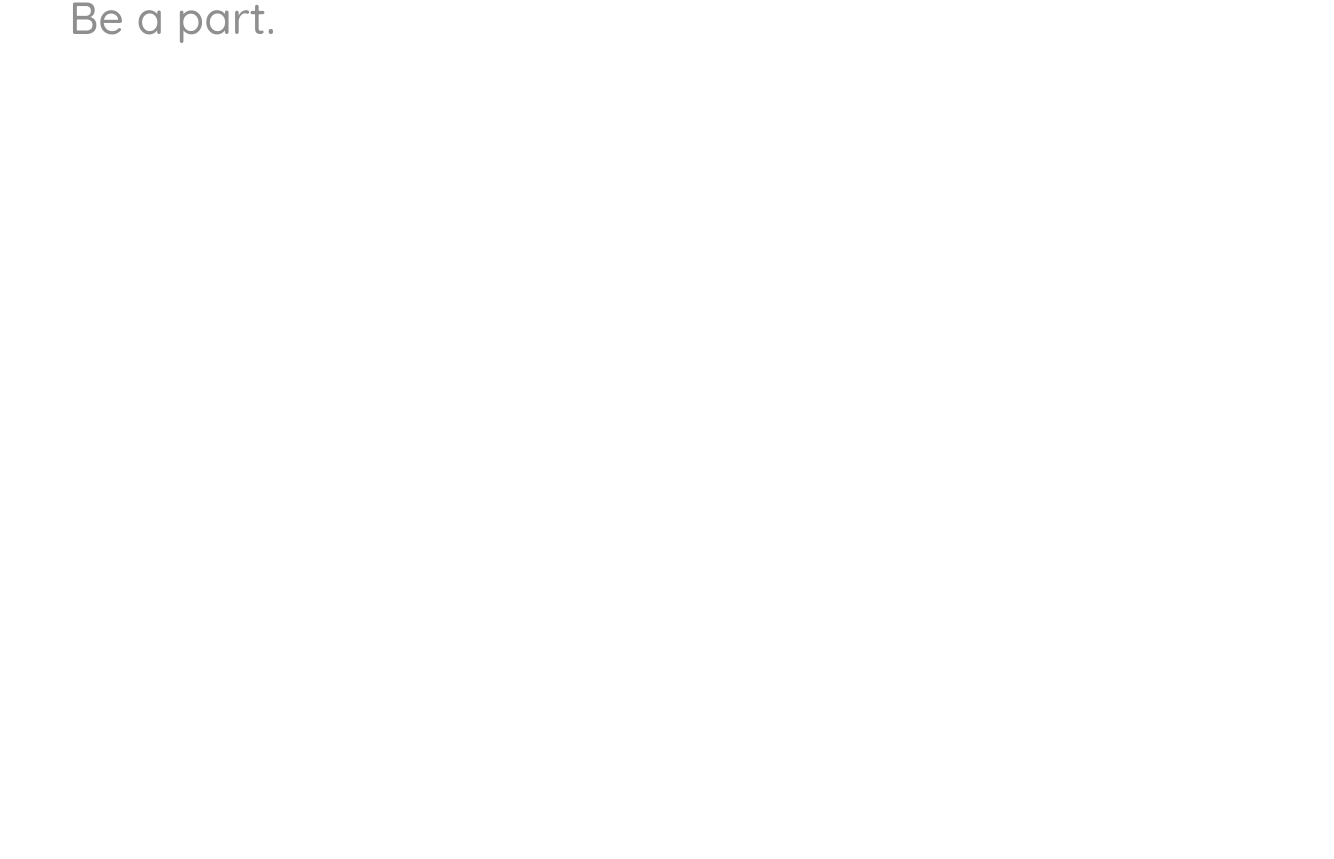
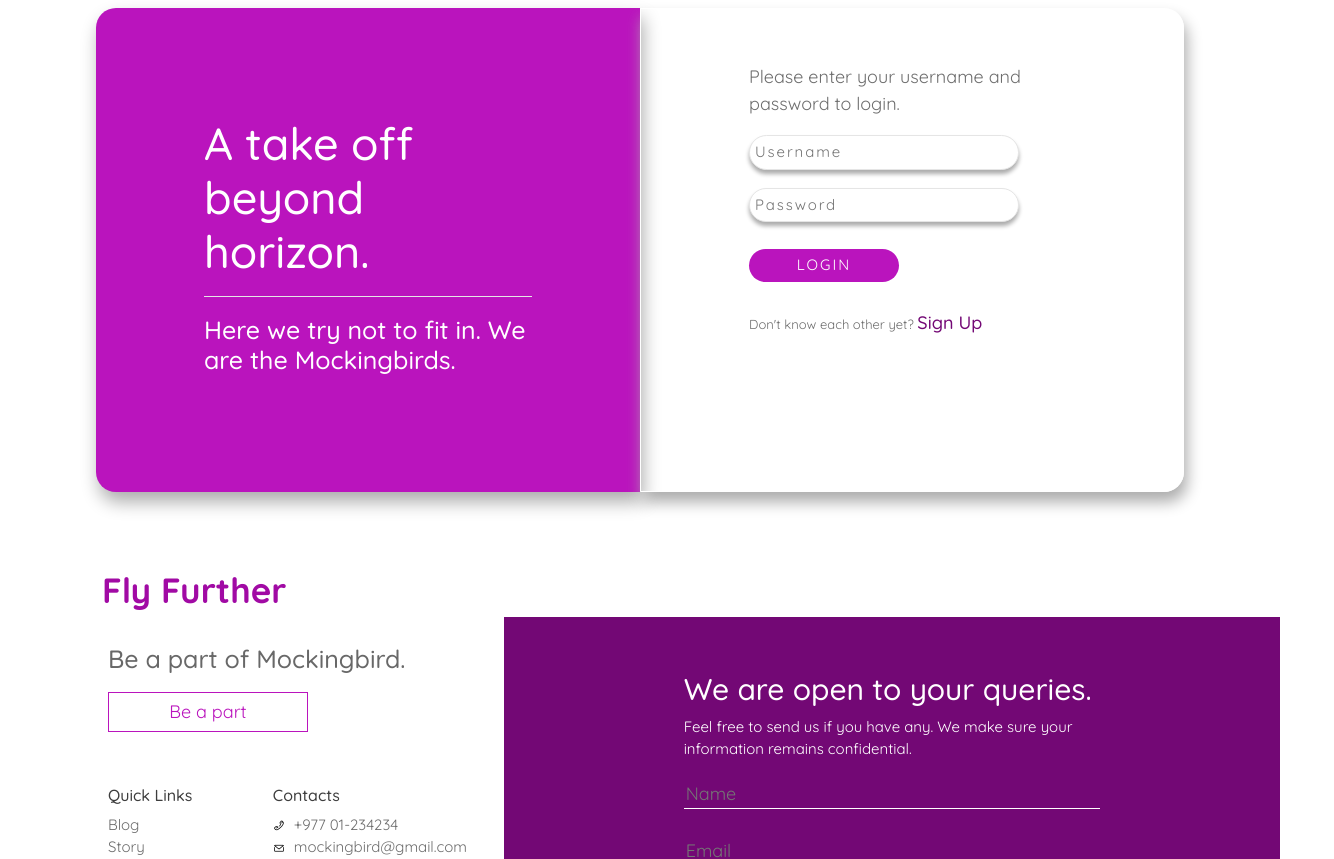
Before and after one commit to gayatribudha/mockingbird, a React (Create React App) app: page /beapart in a window 1280 px wide. Shown: the part 121-980 px from the top of the page, 1334 px wide, since content can reach past the window. Before the commit the page ends 800 px from the top, so only its background shows below. Built offline with nearby package versions, Linux system fonts and the light colour scheme.

Commit message:
Create login form.

```diff
--- /dev/null
+++ b/src/assets/css/beAPart.css
@@ -0,0 +1,68 @@
+.left-box {
+    border-top-left-radius: 20px;
+    border-bottom-left-radius: 20px;
+    background-color: #ba14bd;
+    box-shadow: 3px 10px 18px #acacac;
+}
+
+.right-box {
+    border-top-right-radius: 20px;
+    border-bottom-right-radius: 20px;
+    border: 1px solid #ffffff;
+    box-shadow: 3px 10px 15px #acacac;
+}
+
+.heading-caption {
+    color: white;
+}
+
+.sub-caption {
+    color: white;
+}
+
+.white-line {
+    background-color: white;
+}
+
+.login-input {
+    border-radius: 20px;
+    border: 1px solid #e5e5e5;
+    box-shadow: 0px 4px 4px #acacac;
+    padding: 5px;
+    font-size: 15px;
+    width: 270px;
+    letter-spacing: 1.9px;
+}
+
+
+.login-input:focus {
+    border: 1px solid #ba14bd;
+}
+
+.login-button {
+    background-color: #ba14bd;
+    border-radius: 20px;
+    color: white;
+    padding: 5px;
+    width: 150px;
+    border: 0px;
+    font-size: 15px;
+    letter-spacing: 2px;
+}
+
+.login-button:hover {
+    box-shadow: 0px 4px 4px #ba14bd;
+}
+
+.signup {
+    font-weight: 500;
+    font-size: 18px;
+}
+
+.signup:hover {
+    text-decoration: underline;
+}
+
+.bottom-text {
+    font-size: 13px;
+}
--- a/src/pages/BeAPart.js
+++ b/src/pages/BeAPart.js
@@ -1,10 +1,33 @@
-import React from 'react'
+import React from 'react';
+import '../assets/css/beAPart.css';
+import Footer from '../partials/Footer/Footer';
 
 export default function Home() {
     return (
-        <div className="container-fluid mx-5">
-            <h1>Be a part.</h1>
+        <div className="container-fluid">
+            <div className="row my-3 pb-5 mx-2 mx-md-5 mx-lg-5 px-md-4 px-lg-4">
+                <div className="left-box col-sm-12 col-md-6 col-lg-6 px-sm-3 px-md-5 py-md-5 py-lg-5 d-none d-md-block d-lg-block">
+                    <div className="px-3 py-3 px-md-5 px-lg-5 py-md-5 py-lg-5">
+                        <h1 className="heading-caption">A take off beyond horizon.</h1>
+                        <hr className="white-line" />
+                        <h2 className="sub-caption">Here we try not to fit in. We are the Mockingbirds.</h2>
+                    </div>
 
-        </div>
+                </div>
+                <div className="right-box col-sm-12 col-md-6 col-lg-6 px-sm-3 px-md-5 py-md-5 py-lg-5 ">
+                    <div className="px-3 py-3 px-md-5 px-lg-5 py-md-0 py-lg-0">
+                        <p>Please enter your username and password to login.</p>
+                        <form>
+                            <input type="text" className="login-input" placeholder="Username" /><br />
+                            <input type="password" className="login-input mt-3" placeholder="Password" /><br />
+
+                            <button className="login-button mt-4" type="submit">LOGIN</button>
+                        </form>
+                        <p className="bottom-text mt-4">Don't know each other yet? <span className="signup">Sign Up</span></p>
+                    </div>
+                </div>
+            </div>
+            <Footer />
+        </div >
     )
 }
--- a/src/partials/Footer/Footer.css
+++ b/src/partials/Footer/Footer.css
@@ -30,7 +30,7 @@ p {
     color:#6e6e6e;
 }
 
-form {
+.query-form {
     background-color: #730875;
 }
 
--- a/src/partials/Footer/Footer.js
+++ b/src/partials/Footer/Footer.js
@@ -67,17 +67,17 @@ export default function Footer() {
                     </div>
                 </div >
                 <div className="col-sm-12 col-md-8 col-lg-8 mr-md-0 mr-lg-0 pr-sm-0 pr-md-0 pr-lg-0">
-                    <form className="">
+                    <form className="query-form">
                         <div className="mx-md-5 mx-lg-5 px-md-5 px-lg-5 py-md-5 py-lg-5 py-2">
-                            <div className="mx-3">
+                            <div className="mx-3 mr-md-5 mx-lg-5 px-md-3 px-lg-3">
                                 <h3 className="form-title">We are open to your queries.</h3>
                                 <p className="form-text">Feel free to send us if you have any. We make sure your
                             information remains confidential.</p>
                             </div>
-                            <div className="mx-3">
-                                <input type="text" className="form-input" placeholder="Name" />
-                                <input type="email" className="form-input mt-4" placeholder="Email" />
-                                <textarea className="text-area mt-4" placeholder="Query" />
+                            <div className="mx-3 mr-md-5 mx-lg-5 px-md-3 px-lg-3">
+                                <input type="text" className="form-input" placeholder="Name" /><br />
+                                <input type="email" className="form-input mt-4" placeholder="Email" /> <br />
+                                <textarea className="text-area mt-4" placeholder="Query" /> <br />
                                 <button className="form-button mt-4" type="submit">SEND</button>
                             </div>
                         </div>
```
